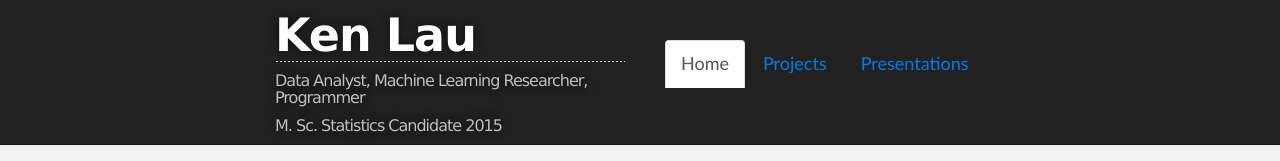
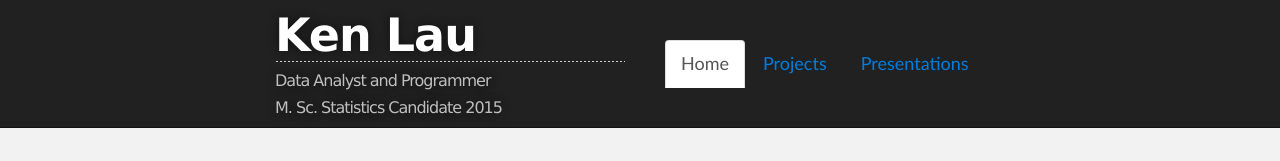
Before and after one commit to kenlau177/kenlau177.github.io, a plain HTML site: page home.html in a window 1280 px wide. Shown: the top 161 px of the page. Drawn offline with nearby package versions, Linux system fonts and the light colour scheme.

Commit message:
modified header title job title

```diff
--- a/home.html
+++ b/home.html
@@ -22,7 +22,7 @@
         <div class="col-sm-6">
           <h1 id="project_title" align="left" style="margin-top: 10px">Ken Lau</h1>
           <hr style="border-top: en dash 1px; margin: 0px; width: 350px" />
-          <h2 id="project_tagline" align="left" style="margin-bottom: 0px">Data Analyst, Machine Learning Researcher, Programmer
+          <h2 id="project_tagline" align="left" style="margin-bottom: 0px">Data Analyst and Programmer
           <h2 id="project_tagline" align="left" style="margin: 0px">M. Sc. Statistics Candidate 2015</h2>
         </div>
         <div class="col-xm-8 col-sm-6">
```
Also changed, not shown: index.html (+1 -1 lines), presentations.html (+1 -1 lines), projects.html (+1 -1 lines).
